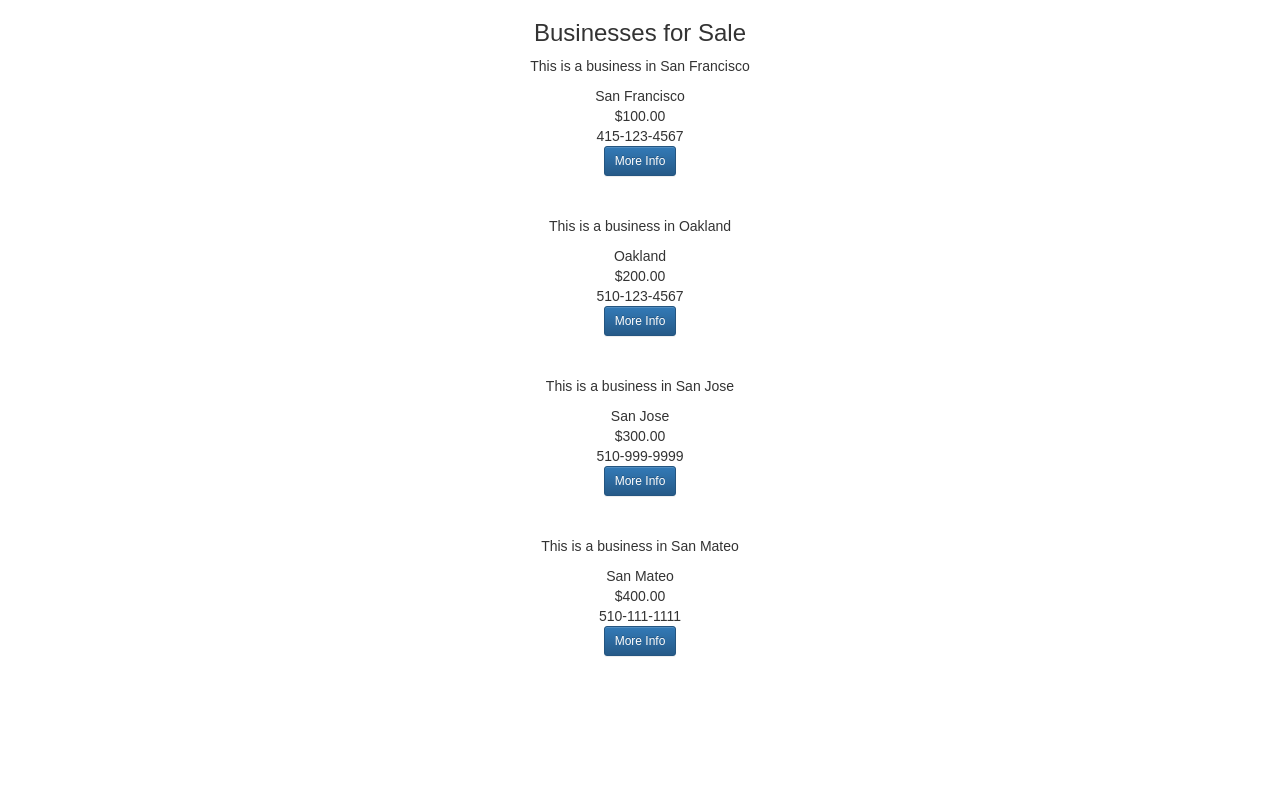
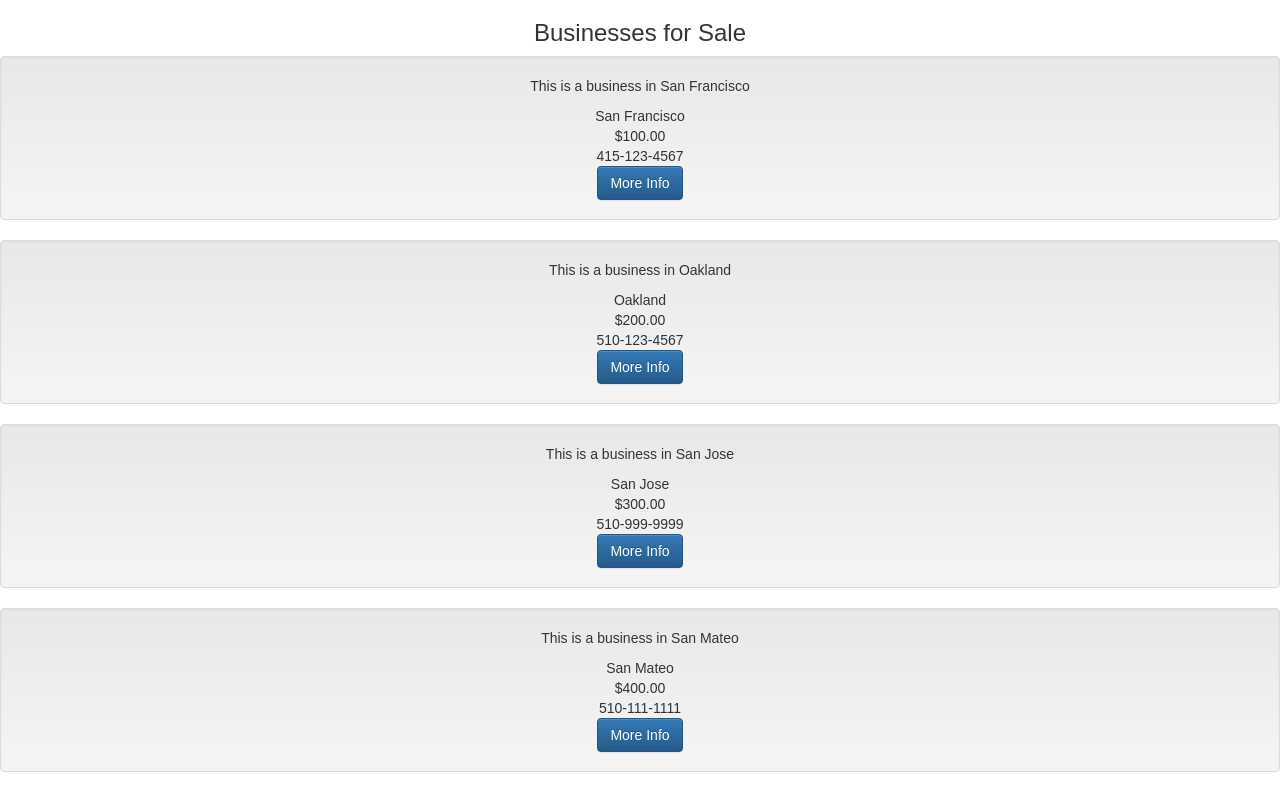
Before and after one commit to ckwong93/react-prototype, a React (Create React App) app: page / in a window 1280 px wide. Built offline with nearby package versions, Linux system fonts and the light colour scheme.

Commit message:
add bootstrap detailing, still needs work

```diff
--- a/src/Components/listDetail.js
+++ b/src/Components/listDetail.js
@@ -2,6 +2,7 @@ import React, { Component } from 'react';
 import { connect } from 'react-redux';
 import { bindActionCreators } from 'redux';
 import  { fetchListing } from '../Actions'
+import { Grid, Col, Row, Button, Well } from "react-bootstrap";
 
 class ListDetail extends Component {
 
@@ -29,21 +30,37 @@ class ListDetail extends Component {
                 <div></div>
             )
         }
-
         return (
             listing[0].map(function(data){
                 return (
-                    <div className="list-item" key={data.id}>
-                        <p>{data.description}</p>
-                        <div>{data.location}</div>
-                        <div>{data.price}</div>
-                        <div>{data.contact}</div>
-                        <button className="btn btn-primary btn-sm">More Info</button>
-                        <br /><br /><br />
-                    </div>
+                    <Well key={data.id}>
+                            <Row>
+                                <Col xs={12}>
+                                <p>{data.description}</p>
+                                <div>{data.location}</div>
+                                <div>{data.price}</div>
+                                <div>{data.contact}</div>
+                                <Button bsStyle="primary">More Info</Button>
+                                </Col>
+                            </Row>
+                    </Well>
                 )
             })
         )
+        // return (
+        //     listing[0].map(function(data){
+        //         return (
+        //             <div className="list-item" key={data.id}>
+        //                 <p>{data.description}</p>
+        //                 <div>{data.location}</div>
+        //                 <div>{data.price}</div>
+        //                 <div>{data.contact}</div>
+        //                 <button className="btn btn-primary btn-sm">More Info</button>
+        //                 <br /><br /><br />
+        //             </div>
+        //         )
+        //     })
+        // )
     }
 
 
```
